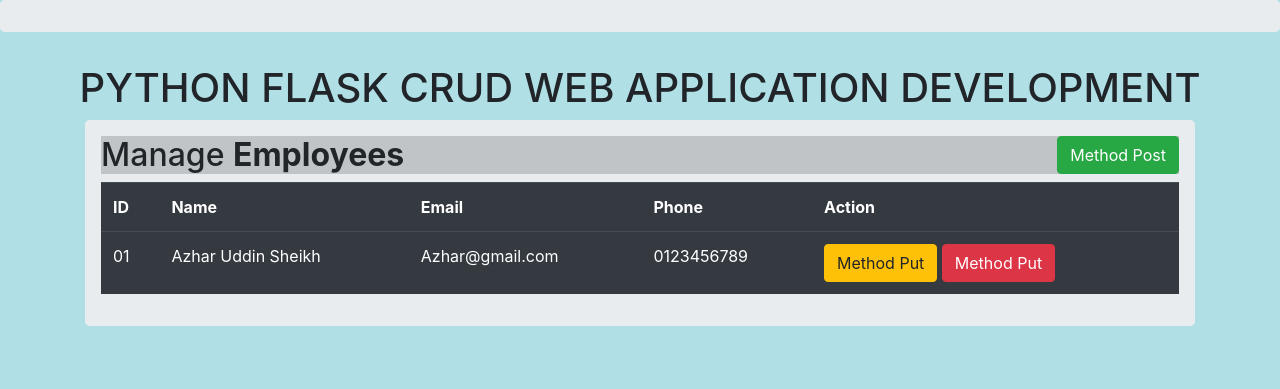
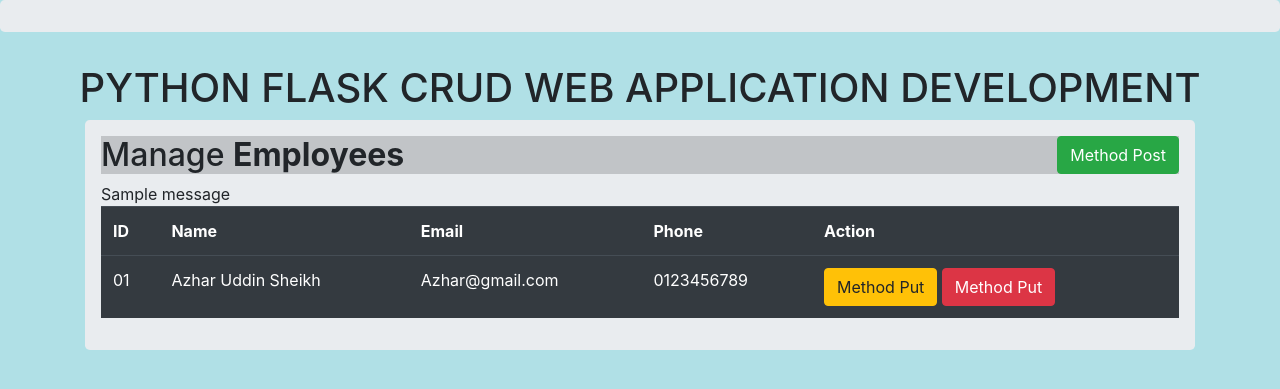
Before and after one commit to AzharUddinSheikh/Web-App, a Flask app: page / in a window 1280 px wide. Shown: the top 389 px of the page. Run offline with Flask 2, Linux system fonts and the light colour scheme; tables that the repository leaves empty hold one stand-in row (values such as "Sample post"); one stand-in notice (Sample message) is shown; some libraries are stand-ins or nearby versions.

Commit message:
we have used flash module to get flash messages and with the help of jinja we design it in our webapp

```diff
--- a/WebApi/crudwebapi.py
+++ b/WebApi/crudwebapi.py
@@ -1,4 +1,4 @@
-from flask import Flask, render_template, request, redirect, url_for
+from flask import Flask, render_template, request, redirect, url_for, flash
 from flask_sqlalchemy import SQLAlchemy
 
 
@@ -36,6 +36,8 @@ def insert():
         db.session.add(my_data)
         db.session.commit()
 
+        flash('Successfully Added Employee')
+
         return redirect(url_for('index'))
 
 
--- a/WebApi/templates/index.html
+++ b/WebApi/templates/index.html
@@ -13,6 +13,16 @@
                 <h2 style="background-color:rgba(0, 7, 8, 0.171);">Manage <b>Employees</b> <button style="float: right;"
                         data-toggle="modal" data-target="#mymodal" type="button" class="btn btn-success">Method
                         Post</button></h2>
+
+                {% with messages = get_flashed_messages() %}
+                {% if messages %}
+                {% for message in messages %}
+
+                {{message}}
+
+                {% endfor %}
+                {% endif %}
+                {% endwith %}
 
                 <table class="table table-hover table-dark">
                     <tr>
```
